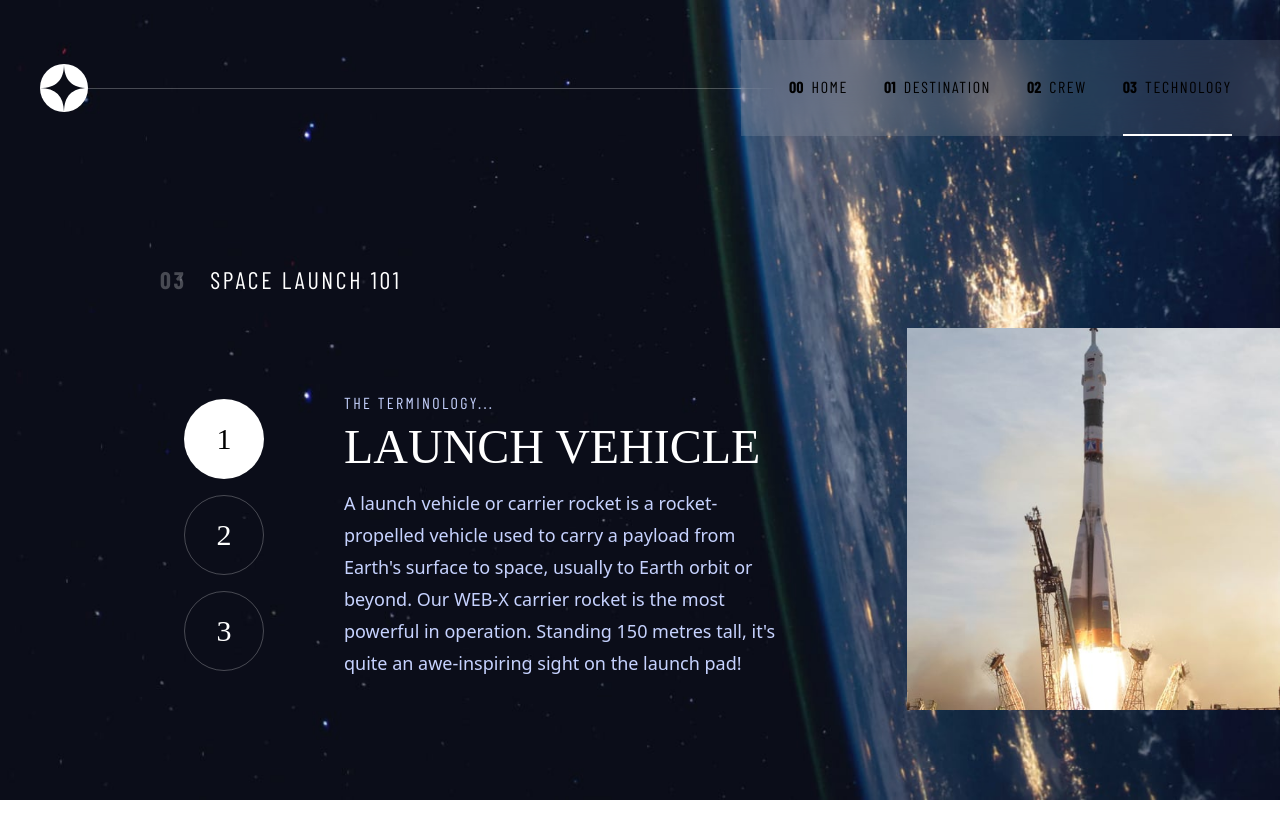
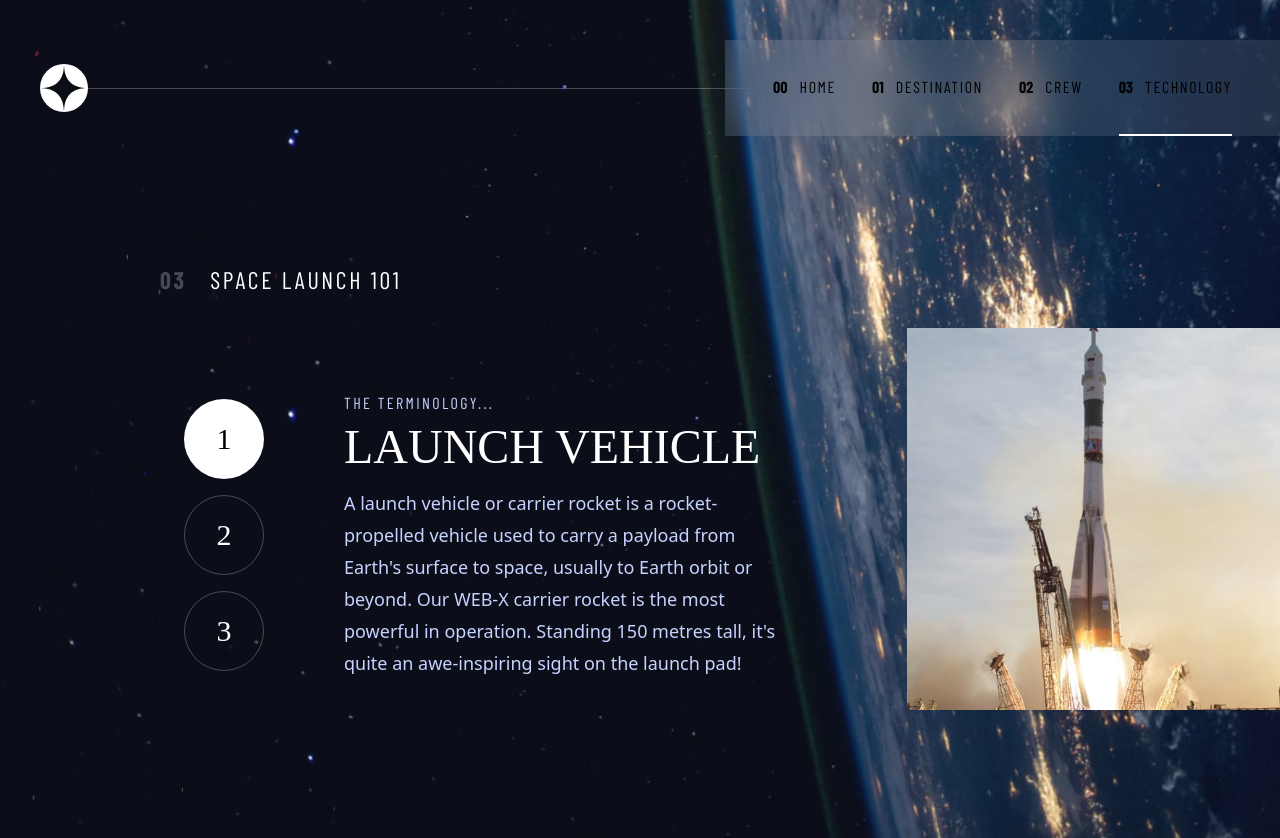
Before and after one commit to Jaymieblaze/space-tourism-website-main, a React (Vite) app: page /technology in a window 1280 px wide. Before the commit the page ends 800 px from the top, so only its background shows below. Built offline with nearby package versions, Linux system fonts and the light colour scheme; a web font is replaced by a local one.

Commit message:
feat: updated padding on technology pages and worked on the responsiveness of the home page

```diff
--- a/src/components/Header/Header.tsx
+++ b/src/components/Header/Header.tsx
@@ -19,8 +19,15 @@ function Header({ isMenuOpen, setIsMenuOpen }: HeaderProps) {
   const navLink = (href: string, number: string, text: string) => {
     const isActive = pathname === href;
     return (
-      <Link to={href} className={`flex items-center h-full border-b-2 ${isActive ? 'border-white' : 'border-transparent'} hover:border-white/50`}>
-        <span className="font-bold mr-2 hidden lg:inline">{number}</span>
+      <Link
+        to={href}
+        className={`
+        flex items-center p-4 transition-colors duration-300
+        border-r-4 md:border-r-0 md:h-full md:p-0 md:border-b-2
+        ${isActive ? 'border-white' : 'border-transparent hover:border-white/50'}
+      `}
+      >
+        <span className="font-bold mr-3">{number}</span>
         <span className="uppercase tracking-widest">{text}</span>
       </Link>
     );
@@ -48,7 +55,7 @@ function Header({ isMenuOpen, setIsMenuOpen }: HeaderProps) {
         transition-transform duration-300 ease-in-out
         ${isMenuOpen ? 'translate-x-0' : 'translate-x-full md:translate-x-0'}
       `}>
-        <ul className="flex flex-col gap-8 pt-28 px-8 md:flex-row md:gap-9 md:h-24 md:p-0 md:px-12">
+        <ul className="flex flex-col gap-4 pt-28 pl-8 md:flex-row md:gap-9 md:h-24 md:p-0 md:px-12">
           <li>{navLink('/', '00', 'Home')}</li>
           <li>{navLink('/destination', '01', 'Destination')}</li>
           <li>{navLink('/crew', '02', 'Crew')}</li>
--- a/src/pages/Destination/index.tsx
+++ b/src/pages/Destination/index.tsx
@@ -13,7 +13,7 @@ function Destination() {
   const activeDestination = destinations[activeTab];
 
   return (
-    <main className="px-6 pt-24 text-center text-white lg:px-40 lg:pt-32 lg:text-left">
+    <main className="px-6 pt-24 text-center text-white lg:px-40 lg:pt-32 lg:pb-32 lg:text-left">
       {/* Page Title */}
       <h1 className="font-sans-condensed mb-8 text-base uppercase tracking-[2.7px] md:text-left md:text-xl lg:text-2xl">
         <span className="mr-4 font-bold opacity-25">01</span> Pick your destination
@@ -22,7 +22,7 @@ function Destination() {
       <div className="grid lg:grid-cols-2 lg:gap-32">
         {/* Planet Image */}
         <div className="flex justify-center py-8 lg:py-0">
-          <img src={destinationImages[activeTab]} alt={activeDestination.name} className="h-44 w-44 md:h-72 md:w-72 lg:h-auto lg:w-auto" />
+          <img src={destinationImages[activeTab]} alt={activeDestination.name} className="w-[170px] md:w-[300px] lg:w-full lg:max-w-[445px] aspect-square" />
         </div>
 
         {/* Tabs and Content */}
--- a/src/pages/Home/index.tsx
+++ b/src/pages/Home/index.tsx
@@ -1,8 +1,6 @@
-// src/pages/Home/index.tsx
-
 function Home() {
   return (
-    <main className="flex-grow grid items-end px-6 lg:px-0 text-center lg:grid-cols-2 lg:text-left lg:pb-20 lg:pt-10 lg:max-w-[1100px] w-full mx-auto">
+    <main className="flex-grow grid items-center px-6 text-center sm:justify-center md:justify-center lg:px-0 lg:items-end lg:grid-cols-2 lg:text-left lg:pb-20 lg:pt-10 lg:max-w-[1100px] lg:justify-between w-full mx-auto">
       {/* Text Content */}
       <div className="flex flex-col items-center lg:items-start">
         <h5 className="font-sans-condensed text-base uppercase tracking-[2.7px] text-indigo-200 md:text-xl lg:text-2xl">
@@ -19,7 +17,7 @@ function Home() {
       </div>
 
       {/* Explore Button */}
-      <div className="flex justify-center lg:justify-end items-center pt-12 lg:pt-0">
+      <div className="flex justify-center lg:justify-end items-center md:pt-0 lg:pt-0 z-0">
         <div className="explore-button-container aspect-square">
           <a
             href="/destination"
--- a/src/pages/Technology/index.tsx
+++ b/src/pages/Technology/index.tsx
@@ -22,7 +22,7 @@ function Technology() {
   const activeImages = techImages[activeTechIndex];
 
   return (
-    <main className="flex-grow pt-24 text-white md:pt-32 lg:pl-40">
+    <main className="flex-grow pt-24 text-white md:pt-32 lg:pl-40 lg:pb-32">
       {/* Page Title */}
       <h1 className="w-full text-center font-sans-condensed mb-8 text-base uppercase tracking-[2.7px] md:text-left md:pl-10 md:text-xl lg:pl-0 lg:text-2xl">
         <span className="mr-4 font-bold opacity-25">03</span> Space launch 101
```
